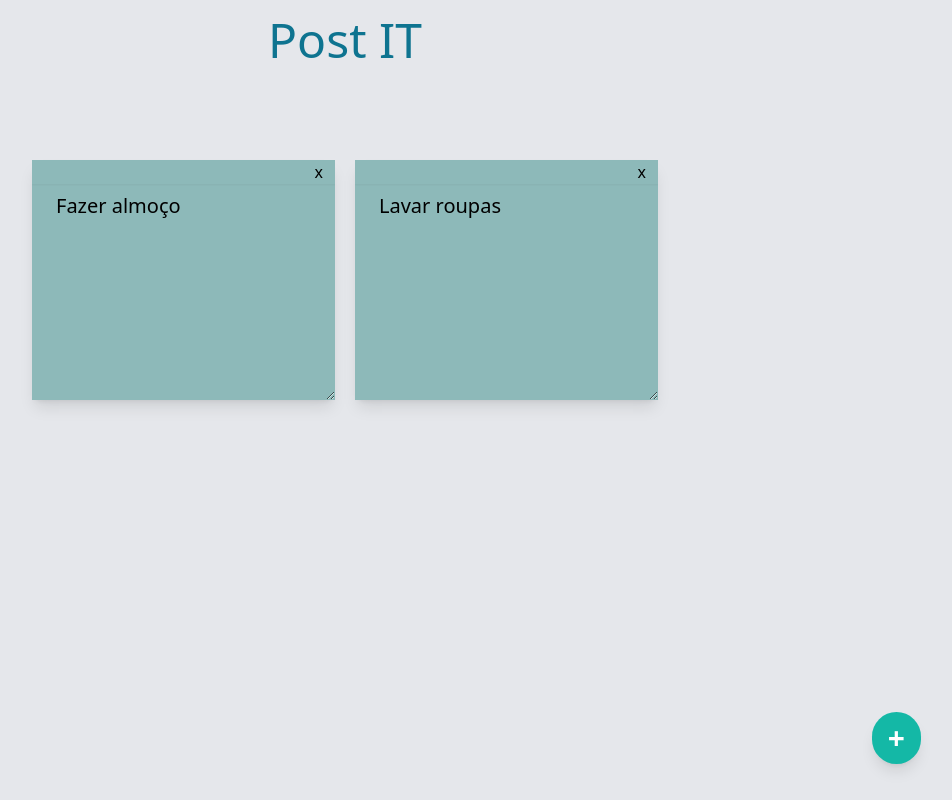
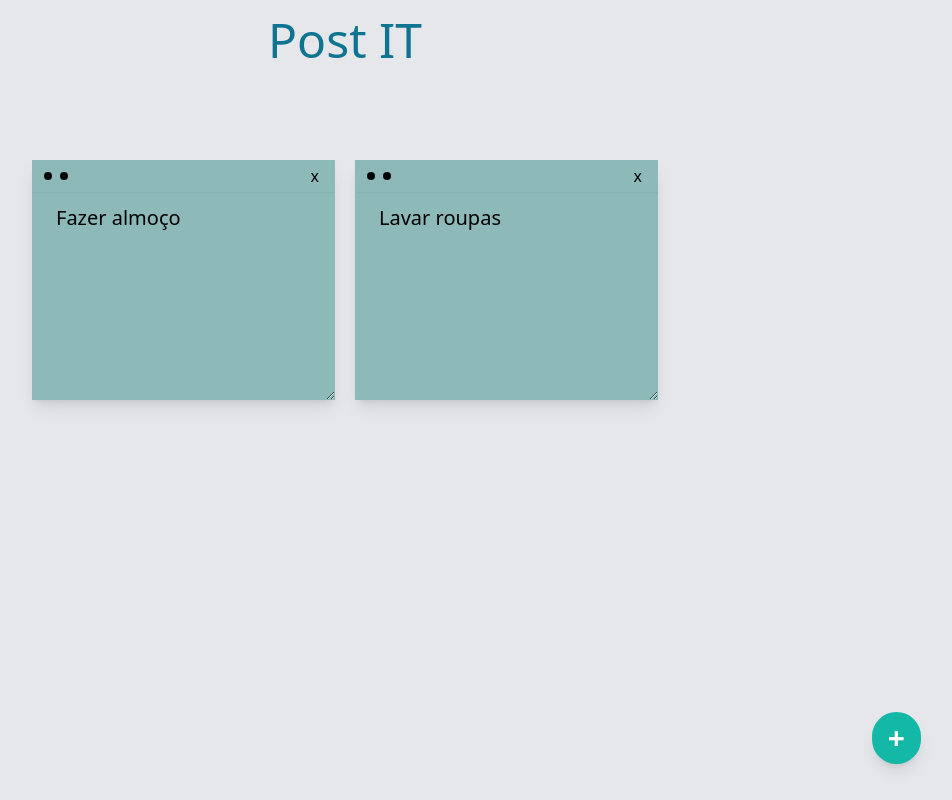
Before and after one commit to FilipeHenrique/Task-Manager, a React (Vite) app in the folder web/: page / in a window 1280 px wide. Shown: the whole page, without its empty margins (295-1247 px from the left). Built offline with nearby package versions, Linux system fonts and the light colour scheme.

Commit message:
color picker e autoanimate implementados

```diff
--- a/web/package.json
+++ b/web/package.json
@@ -9,7 +9,10 @@
     "preview": "vite preview"
   },
   "dependencies": {
+    "@formkit/auto-animate": "^1.0.0-beta.6",
+    "@types/react-color": "^3.0.6",
     "react": "^18.2.0",
+    "react-color": "^2.19.3",
     "react-dom": "^18.2.0"
   },
   "devDependencies": {
--- a/web/src/components/TaskComponent.tsx
+++ b/web/src/components/TaskComponent.tsx
@@ -1,4 +1,6 @@
 import { useEffect, useRef, useState } from "react";
+import { SketchPicker } from 'react-color';
+import useOnClickOutside from "../hooks/useOnClickOutside";
 
 interface TaskProps {
     id: number,
@@ -10,35 +12,68 @@ interface TaskProps {
 export default function TaskComponent({ id, text, editTask, deleteTask }: TaskProps) {
 
     const [tasktext, setTasktext] = useState(text);
+    const [isPickingColor, setIsPickingColor] = useState(false);
+    const [isPickingTextColor, setIsPickingTextColor] = useState(false);
+    const [color, setColor] = useState('#8db9b9');
+    const [textColor, setTextColor] = useState('');
+
 
     const handleEditask = () => {
         editTask(id, tasktext.trim());
     }
 
-    const [color, setColor] = useState('');
-    useEffect(()=>{
-        // setColor("#"+Math.floor(Math.random()*16777215).toString(16));
-        setColor('#8db9b9');
-    },[])
+    const taskRef = useRef(null)
+    useOnClickOutside(taskRef, () => { setIsPickingColor(false) });
+
+    const textREf = useRef(null)
+    useOnClickOutside(textREf, () => { setIsPickingTextColor(false) });
 
     return (
+        <div  className="relative">
+            {
+                isPickingColor &&
+                <div className="absolute z-50 left-[10px] mt-7 " ref={taskRef}>
+                    <SketchPicker color={color} onChange={(color) => setColor(color.hex)} />
+                </div>
+            }
+            {
+                isPickingTextColor &&
+                <div className="absolute z-50 left-8 mt-7" ref={textREf}>
+                    <SketchPicker color={textColor} onChange={(color) => setTextColor(color.hex)} />
+                </div>
+            }
             <div className="relative shrink-0 shadow-lg overflow-hidden resize h-60 max-w-2xl max-h-[500px] min-w-[150px] min-h-[100px]" >
+
                 <textarea
                     className="
-                    px-6 py-8 text-xl mb-3 overflow-auto focus:outline-none h-full w-full resize-none"
-                style={{backgroundColor: color}}
+                    px-6 py-11 text-xl mb-3 overflow-auto focus:outline-none h-full w-full resize-none"
+                    style={{ backgroundColor: color, color: textColor }}
                     value={tasktext}
+                    maxLength={500}
                     onChange={(e) => setTasktext(e.target.value)}
                     onBlur={() => handleEditask()}
                     onKeyDown={(e) => { if (e.key === "Enter") handleEditask() }}
                     autoFocus={tasktext.length === 0 ? true : false}
                 >
                 </textarea>
-            <div className="absolute top-0 shadow-sm w-full"
-                style={{backgroundColor: color}}
+                <div className="absolute top-0 shadow-sm p-1 w-full flex items-center justify-between"
+                    style={{ backgroundColor: color }}
                 >
+                    <div className="flex justify-around">
+                        <div
+                            className="ml-2 rounded-full  w-1 h-1 p-1 bg-black"
+                            onClick={() => { if (isPickingColor == false) setIsPickingColor(true) }}
+                        />
+                        <div
+                            className="ml-2 rounded-full  w-1 h-1 p-1 bg-black"
+                            onClick={() => { if (isPickingTextColor == false) setIsPickingTextColor(true) }}
+                        />
+                    </div>
                     <button className="px-3 float-right" onClick={() => deleteTask(id)}> x </button>
                 </div>
+
             </div>
+        </div>
+
     );
 }
--- a/web/src/containers/TasksContainer.tsx
+++ b/web/src/containers/TasksContainer.tsx
@@ -1,13 +1,17 @@
 import TaskComponent from "../components/TaskComponent";
 import useTasksContext from "../hooks/useTasksContext";
+import { useAutoAnimate } from '@formkit/auto-animate/react'
 
 export default function TasksContainer() {
+
     const [{tasks},{editTask,deleteTask}] = useTasksContext();
+    const [animateRef] = useAutoAnimate<HTMLDivElement>();
+
     return(
         // <div className="flex gap-5 flex-wrap ">
         // <div className="grid grid-cols-3 auto-cols-auto auto-rows-auto grid-flow-row gap-5">
         // <div className="grid grid-cols-3 grid-flow-row gap-5 bg-red-200 w-full h-full">
-        <div className="flex flex-wrap flex-1 gap-5">
+        <div className="flex flex-wrap flex-1 gap-5" ref={animateRef}>
             {tasks?.map((task)=>{
                 return <TaskComponent key={task.id} id={task.id} text={task.text} editTask={editTask} deleteTask={deleteTask} />
             })}
```
Also changed, not shown: 1 other file (tests, documents, lock files or other folders). Lines whose indentation alone changed are shown as unchanged.
